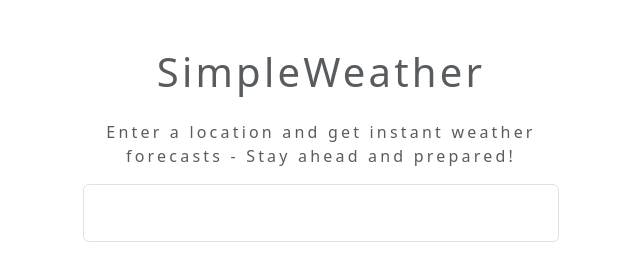
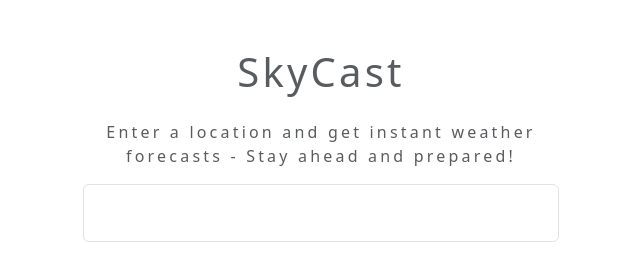
Before and after one commit to PizaaRiaaa/skycast, a plain HTML site: page index.html in a window 1280 px wide. Shown: the whole page, without its empty margins (319-959 px from the left). Drawn offline with nearby package versions, Linux system fonts and the light colour scheme.

Commit message:
edit app name

```diff
--- a/index.html
+++ b/index.html
@@ -10,7 +10,7 @@
   <body>
 
     <div class="container custom-container my-5 mx-auto" style="max-width: 500px;">
-      <h1 class="text-muted text-center my-4">SimpleWeather</h1>
+      <h1 class="text-muted text-center my-4">SkyCast</h1>
 
       <form class="change-location my-4 text-center text-muted">
         <label for="city">Enter a location and get instant weather forecasts - Stay ahead and prepared!</label>
```
